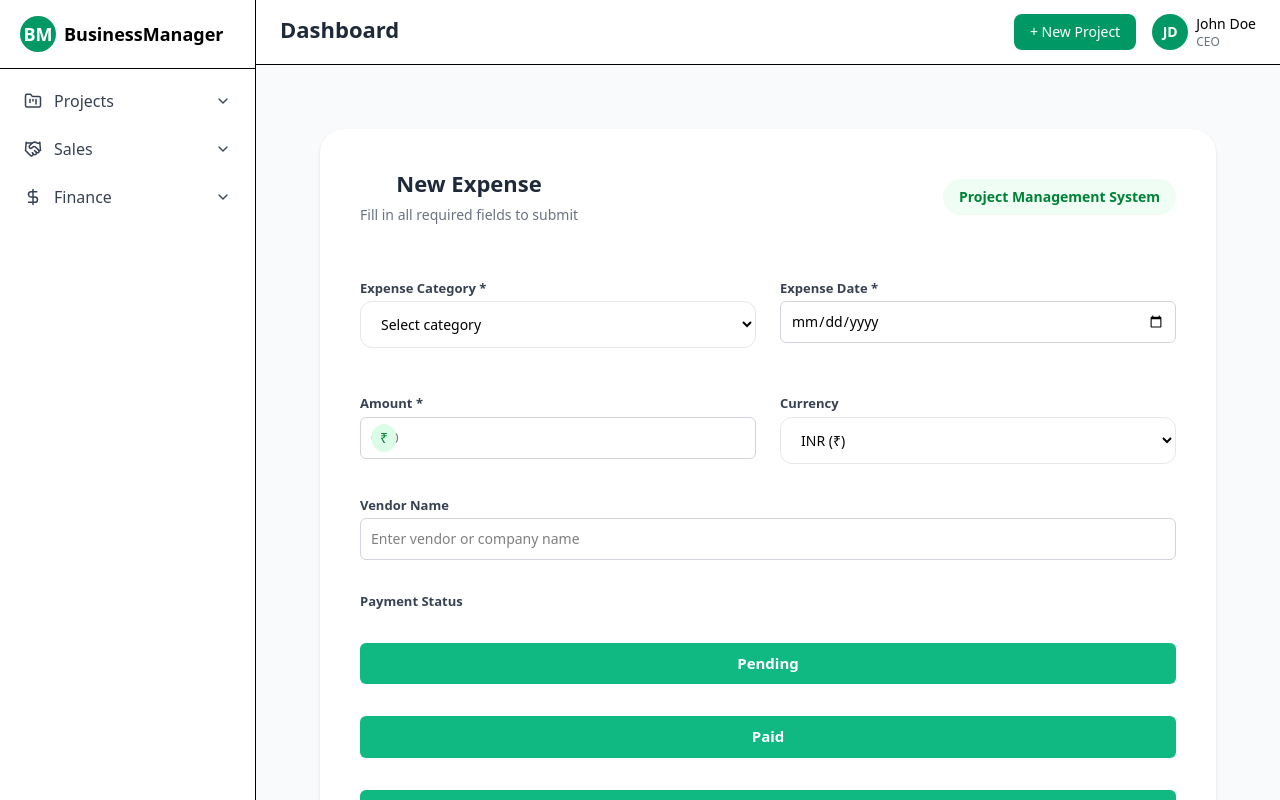
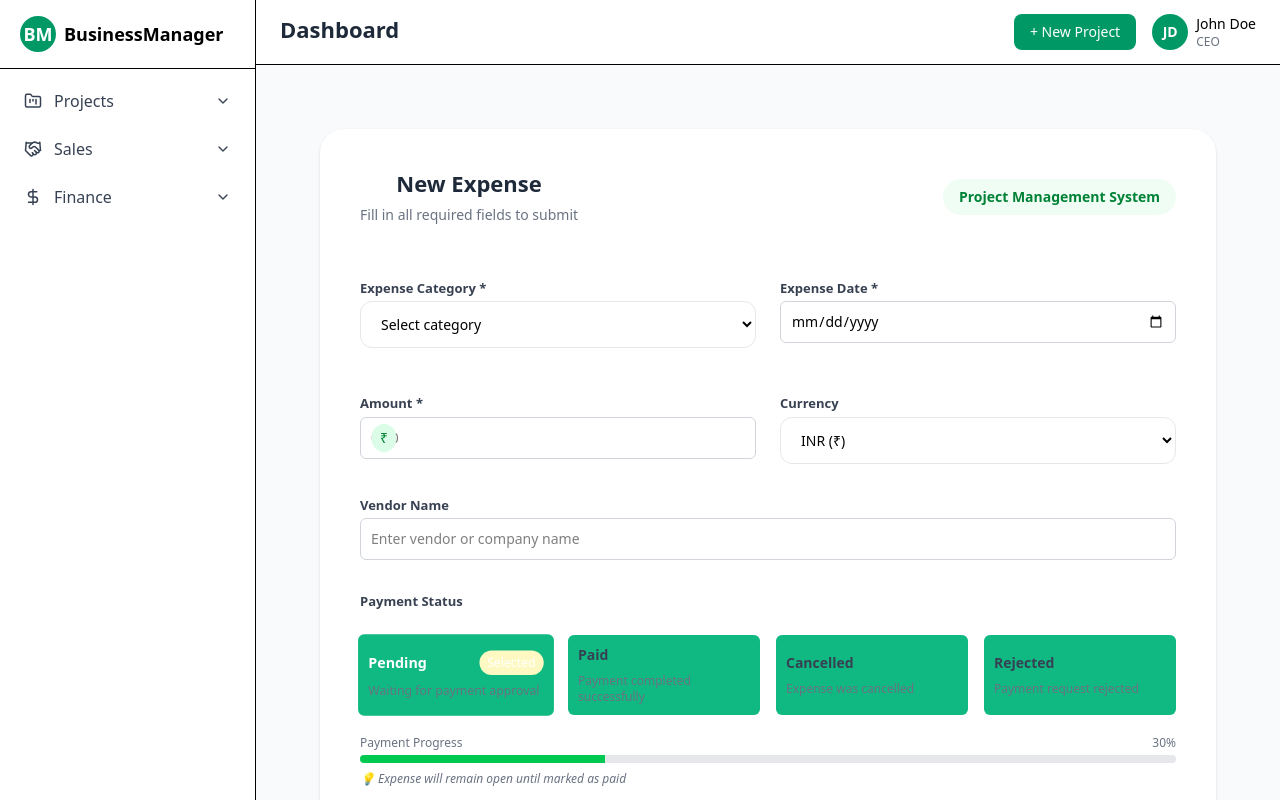
Before and after one commit to QHills-Technology-Interns/Project_Management_System_Dashbord, a Next.js app: page /expensses/create in a window 1280 px wide. Built offline with nearby package versions, Linux system fonts and the light colour scheme.

Commit message:
change project form

```diff
--- a/app/(dashboard)/expensses/create/page.jsx
+++ b/app/(dashboard)/expensses/create/page.jsx
@@ -3,7 +3,37 @@
 import { useState } from "react";
 import { useRouter } from "next/navigation";
 
-const STATUS = ["Pending", "Paid", "Cancelled", "Rejected"];
+const PAYMENT_STATUS = [
+  {
+    key: "Pending",
+    label: "Pending",
+    color: "yellow",
+    desc: "Waiting for payment approval",
+    progress: 30,
+  },
+  {
+    key: "Paid",
+    label: "Paid",
+    color: "green",
+    desc: "Payment completed successfully",
+    progress: 100,
+  },
+  {
+    key: "Cancelled",
+    label: "Cancelled",
+    color: "gray",
+    desc: "Expense was cancelled",
+    progress: 0,
+  },
+  {
+    key: "Rejected",
+    label: "Rejected",
+    color: "red",
+    desc: "Payment request rejected",
+    progress: 0,
+  },
+];
+
 
 export default function CreateExpense() {
   const router = useRouter();
@@ -194,40 +224,106 @@ export default function CreateExpense() {
           </div>
 
           {/* PAYMENT STATUS */}
+        {/* PAYMENT STATUS */}
 <div>
-            <label className={label}>Payment Status</label>
+  <label className="block mb-2 text-sm font-semibold text-gray-700">
+    Payment Status
+  </label>
 
-            <div className="flex gap-3 mt-3 flex-wrap">
-              {STATUS.map((s) => {
-                const isActive = form.payment_status === s;
+  {/* STATUS CARDS */}
+  <div className="grid sm:grid-cols-2 lg:grid-cols-4 gap-4">
+    {PAYMENT_STATUS.map((s) => {
+      const active = form.payment_status === s.key;
 
       return (
         <button
-                    key={s}
+          key={s.key}
           type="button"
-                    aria-pressed={isActive}
           onClick={() =>
-                      setForm((p) => ({ ...p, payment_status: s }))
+            setForm((p) => ({
+              ...p,
+              payment_status: s.key,
+              notes:
+                s.key === "Rejected"
+                  ? "Reason for rejection..."
+                  : s.key === "Cancelled"
+                  ? "Cancellation reason..."
+                  : p.notes,
+            }))
           }
-                    className={`inline-flex items-center justify-center px-5 py-2 rounded-xl text-sm font-semibold border transition
+          className={`rounded-2xl border p-4 text-left transition-all duration-200
             ${
-                        isActive
-                          ? s === "Paid"
-                            ? "bg-green-100 text-green-700 border-green-300"
-                            : s === "Rejected"
-                            ? "bg-red-100 text-red-600 border-red-300"
-                            : s === "Cancelled"
-                            ? "bg-gray-100 text-gray-700 border-gray-300"
-                            : "bg-yellow-100 text-yellow-700 border-yellow-300"
-                          : "bg-white text-gray-500 border-gray-200 hover:bg-gray-50"
+              active
+                ? `border-${s.color}-400 bg-${s.color}-50 scale-[1.02]`
+                : "border-gray-200 bg-white hover:bg-gray-50"
+            }
+          `}
+        >
+          <div className="flex items-center justify-between mb-2">
+            <span
+              className={`text-sm font-bold ${
+                active ? `text-${s.color}-700` : "text-gray-700"
               }`}
             >
-                    {s}
+              {s.label}
+            </span>
+
+            {active && (
+              <span
+                className={`text-xs px-2 py-1 rounded-full bg-${s.color}-100 text-${s.color}-700`}
+              >
+                Selected
+              </span>
+            )}
+          </div>
+
+          <p className="text-xs text-gray-500">{s.desc}</p>
         </button>
       );
     })}
   </div>
+
+  {/* PROGRESS BAR */}
+  <div className="mt-5">
+    <div className="flex justify-between text-xs text-gray-500 mb-1">
+      <span>Payment Progress</span>
+      <span>
+        {
+          PAYMENT_STATUS.find(
+            (s) => s.key === form.payment_status
+          )?.progress
+        }
+        %
+      </span>
     </div>
+
+    <div className="w-full h-2 bg-gray-200 rounded-full overflow-hidden">
+      <div
+        className="h-full bg-green-500 transition-all duration-500"
+        style={{
+          width: `${
+            PAYMENT_STATUS.find(
+              (s) => s.key === form.payment_status
+            )?.progress
+          }%`,
+        }}
+      />
+    </div>
+  </div>
+
+  {/* HELPER TEXT */}
+  <p className="mt-2 text-xs text-gray-500 italic">
+    {form.payment_status === "Pending" &&
+      "💡 Expense will remain open until marked as paid"}
+    {form.payment_status === "Paid" &&
+      "✅ This expense will be locked for editing"}
+    {form.payment_status === "Rejected" &&
+      "❌ Please mention a rejection reason in notes"}
+    {form.payment_status === "Cancelled" &&
+      "⚠️ Cancelled expenses are excluded from reports"}
+  </p>
+</div>
+
 
           {/* DESCRIPTION */}
           <div>
```
Lines whose indentation alone changed are shown as unchanged.
